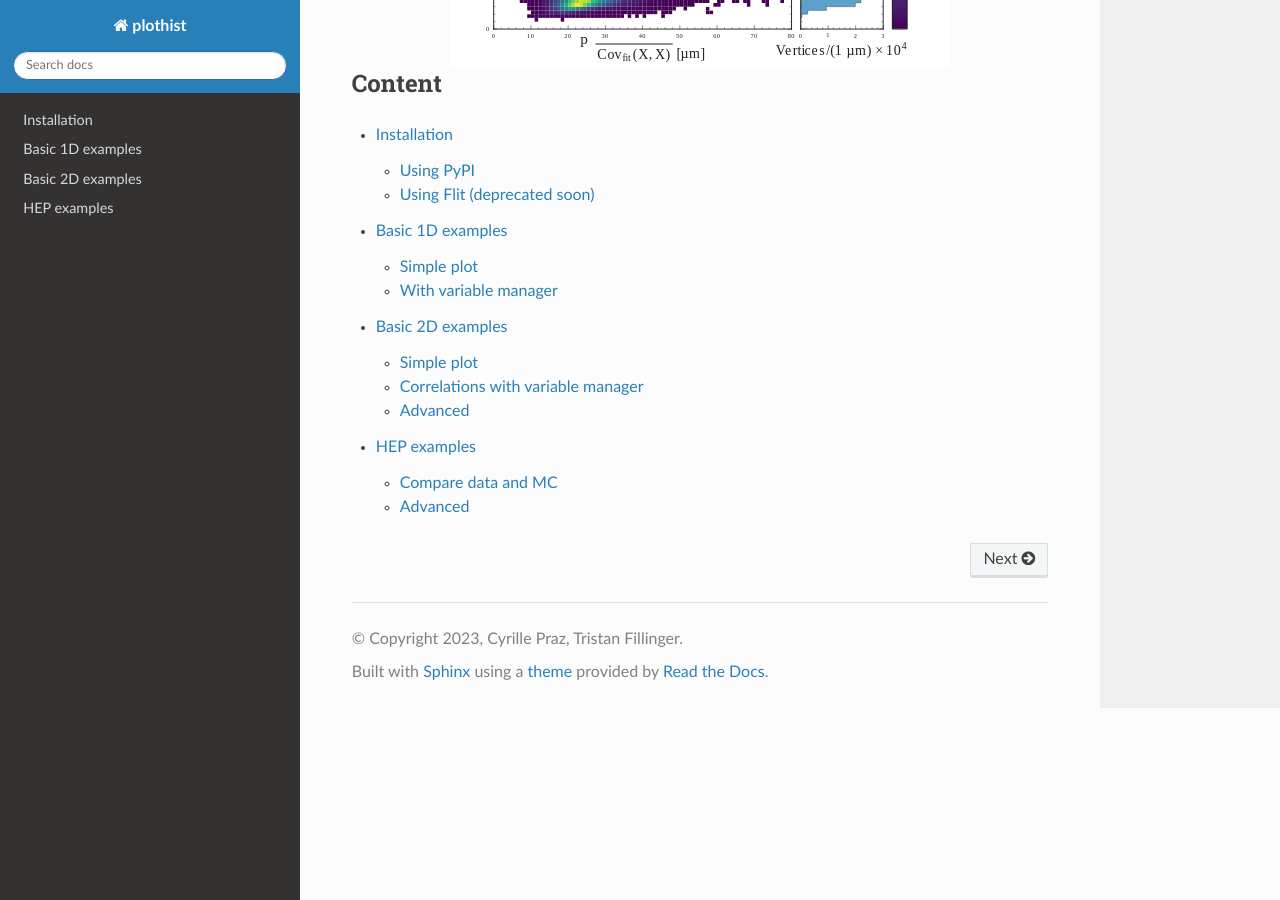
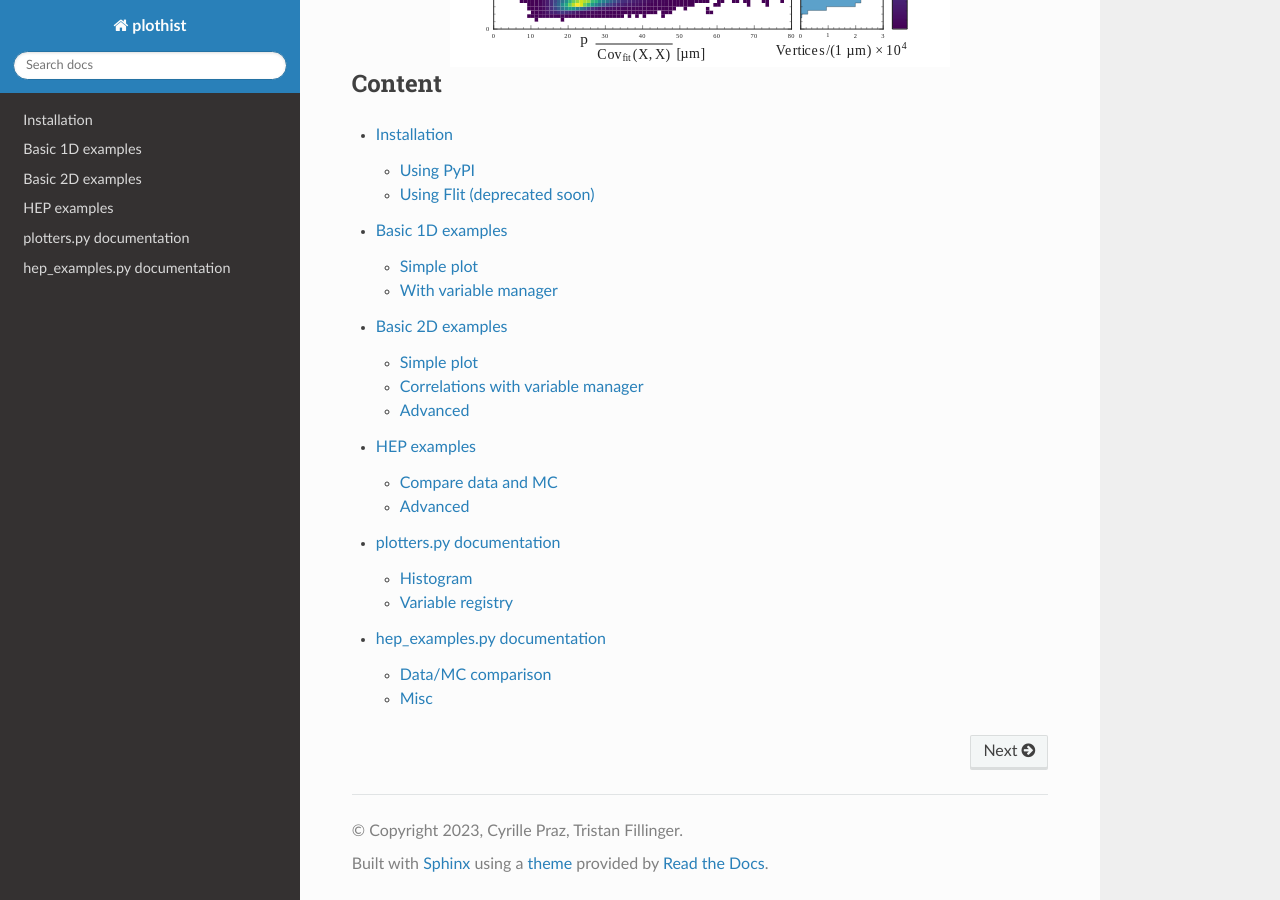
Before and after one commit to cyrraz/plothist, a Sphinx documentation site: the page built from docs/index.rst, in a window 1280 px wide and 900 px high, scrolled down 1161 px. Built offline with Sphinx 7.4.7 and the Read the Docs theme 2.0.0, drawn with Linux system fonts in a browser that asks for light colours.

Commit message:
autodoc implemented

```diff
--- /dev/null
+++ b/docs/documentation/hep_plotters.rst
@@ -0,0 +1,18 @@
+.. _documentation-hep_examples-label:
+
+=========================
+hep_examples.py documentation
+=========================
+
+
+Data/MC comparison
+==================
+
+.. autofunction:: hep_examples.plot_mc
+
+.. autofunction:: hep_examples.compare_data_mc
+
+Misc
+====
+
+.. autofunction:: hep_examples.plot_b2_logo
--- a/docs/index.rst
+++ b/docs/index.rst
@@ -45,6 +45,8 @@
     basics/1d_hist
     basics/2d_hist
     advanced/hep_examples
+    documentation/plotters
+    documentation/hep_plotters
 
 
 
```
Also changed, not shown: docs/documentation/plotters.rst (added, +49 -0 lines).
